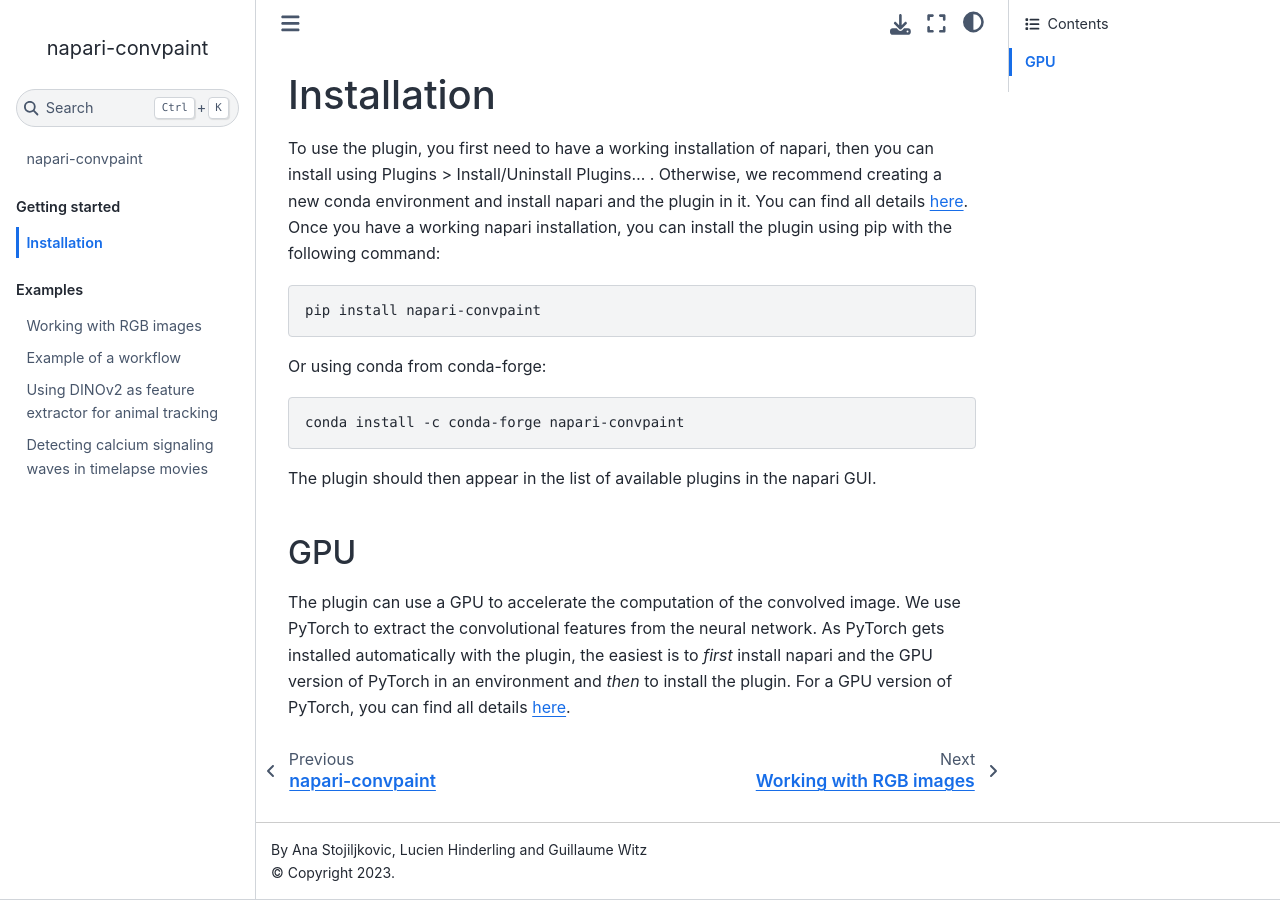
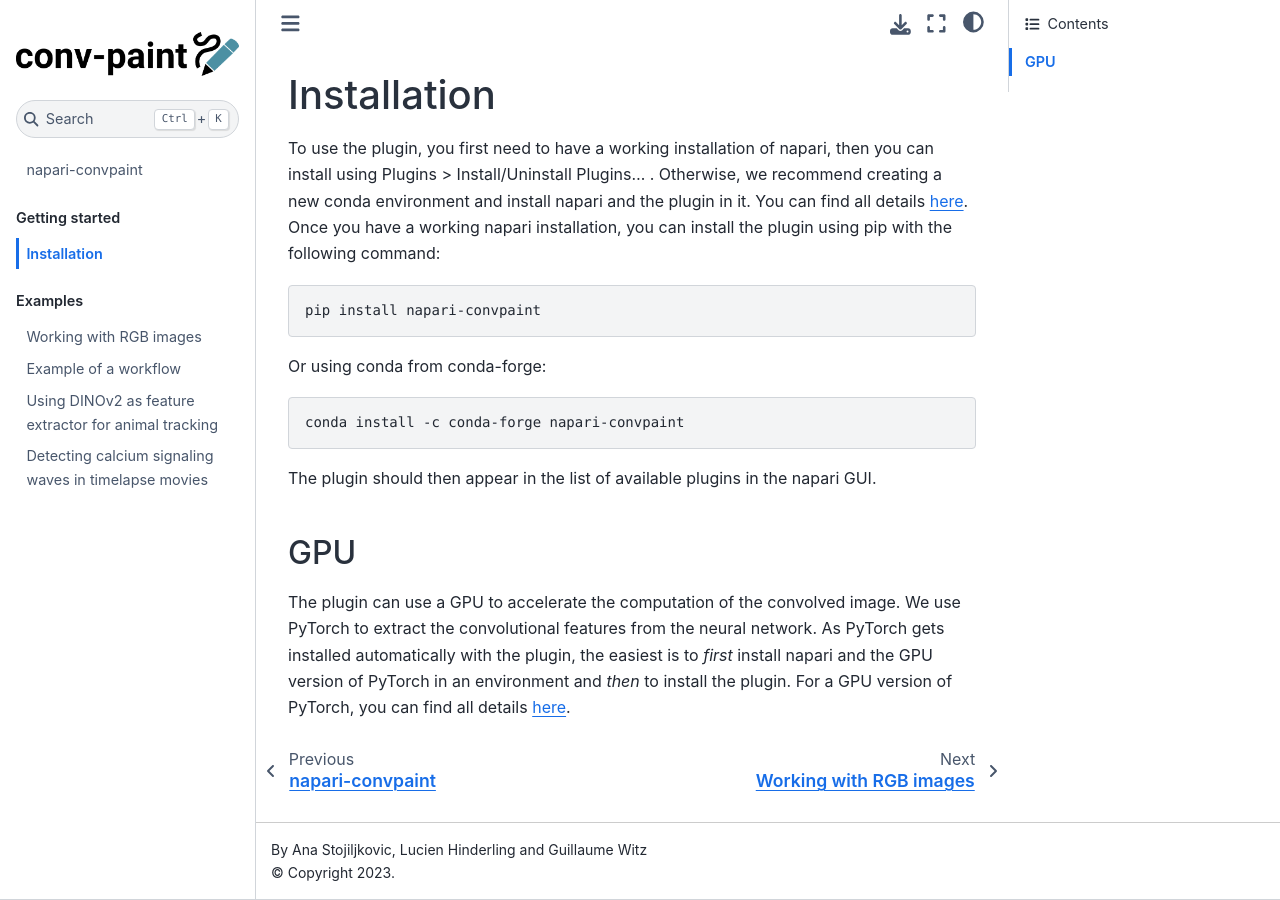
Before and after one commit to guiwitz/napari-convpaint, a Jupyter Book: the page built from book/Installation.ipynb, in a window 1280 px wide. Built offline with Jupyter Book 1.0.4 settings and Sphinx 7.4.7 and the Sphinx Book theme 1.1.4, drawn with Linux system fonts in a browser that asks for light colours; pages that are not in the unit, such as notebooks, are missing from menus.

Commit message:
add logo

```diff
--- a/_config.yml
+++ b/_config.yml
@@ -1,6 +1,6 @@
 title: napari-convpaint
 author: Ana Stojiljkovic, Lucien Hinderling and Guillaume Witz
-#logo: docs/images/napari-roidynamics_logo.png
+logo: images/logo.png
 
 execute:
   execute_notebooks: 'off'
```
